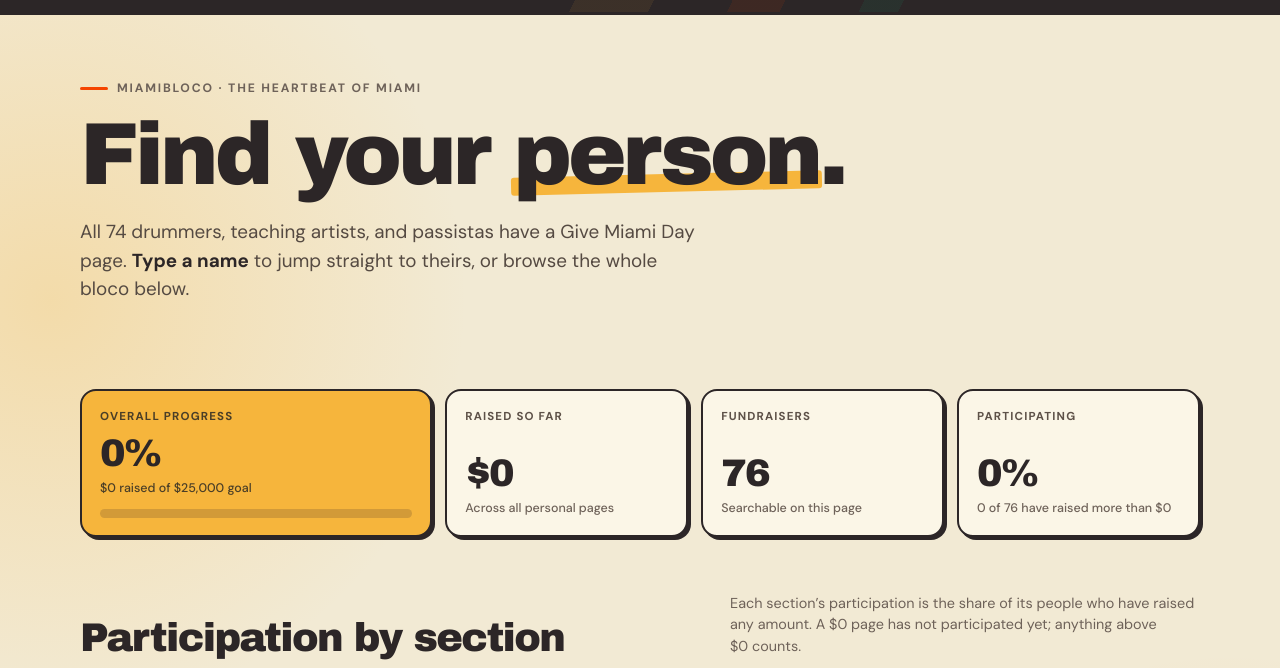
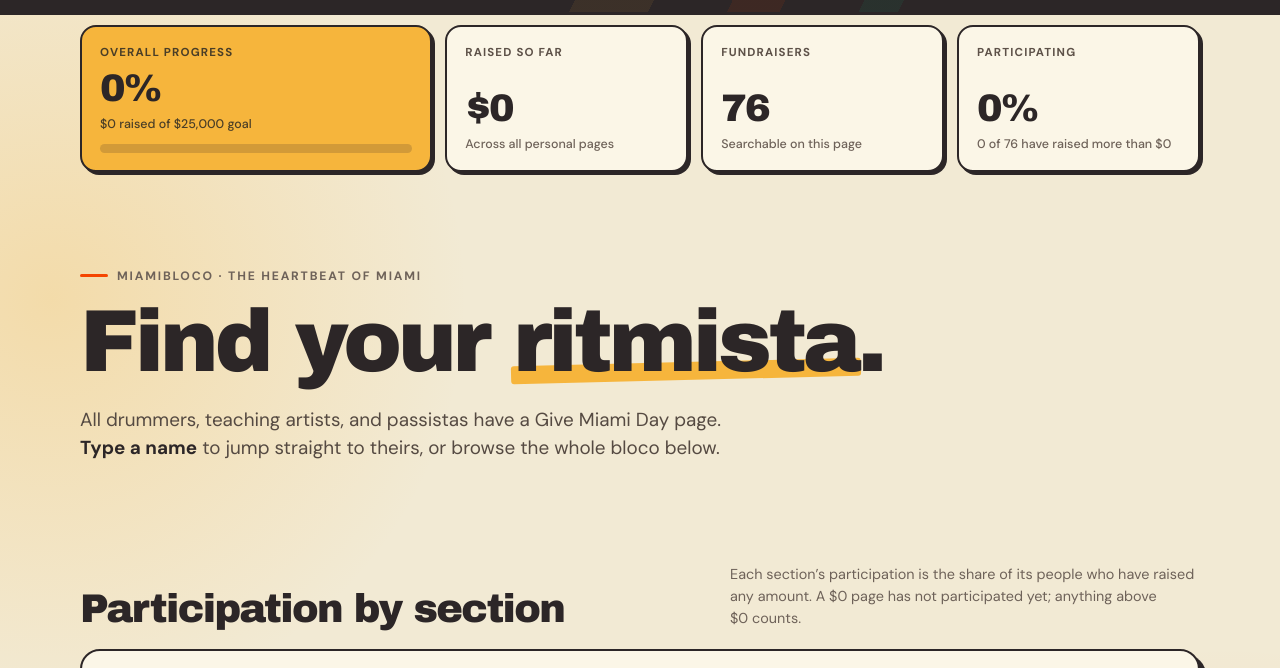
Before and after one commit to camilopayan/miamibloco-dashboard, a plain HTML site: page index.html in a window 1280 px wide. Shown: the part 66-734 px from the top of the page. Drawn offline with Linux system fonts and the light colour scheme.

Commit message:
Rearranged dashboard and the rest.

```diff
--- a/index.html
+++ b/index.html
@@ -1123,16 +1123,6 @@
   </header>
 
   <main>
-    <section class="hero" aria-labelledby="page-title">
-      <div class="wrap">
-        <p class="eyebrow">Miamibloco · The Heartbeat of Miami</p>
-        <h1 id="page-title">Find your <span class="mark">person</span>.</h1>
-        <p class="lede">
-          All 74 drummers, teaching artists, and passistas have a Give Miami Day page.
-          <strong>Type a name</strong> to jump straight to theirs, or browse the whole bloco below.
-        </p>
-      </div>
-    </section>
 
     <section class="stats" aria-label="Campaign totals">
       <div class="wrap">
@@ -1170,6 +1160,17 @@
       </div>
     </section>
 
+    <section class="hero" aria-labelledby="page-title">
+      <div class="wrap">
+        <p class="eyebrow">Miamibloco · The Heartbeat of Miami</p>
+        <h1 id="page-title">Find your <span class="mark">ritmista</span>.</h1>
+        <p class="lede">
+          All drummers, teaching artists, and passistas have a Give Miami Day page.
+          <strong>Type a name</strong> to jump straight to theirs, or browse the whole bloco below.
+        </p>
+      </div>
+    </section>
+
     <section class="groups" aria-labelledby="groups-title">
       <div class="wrap">
         <div class="section-head">
```
